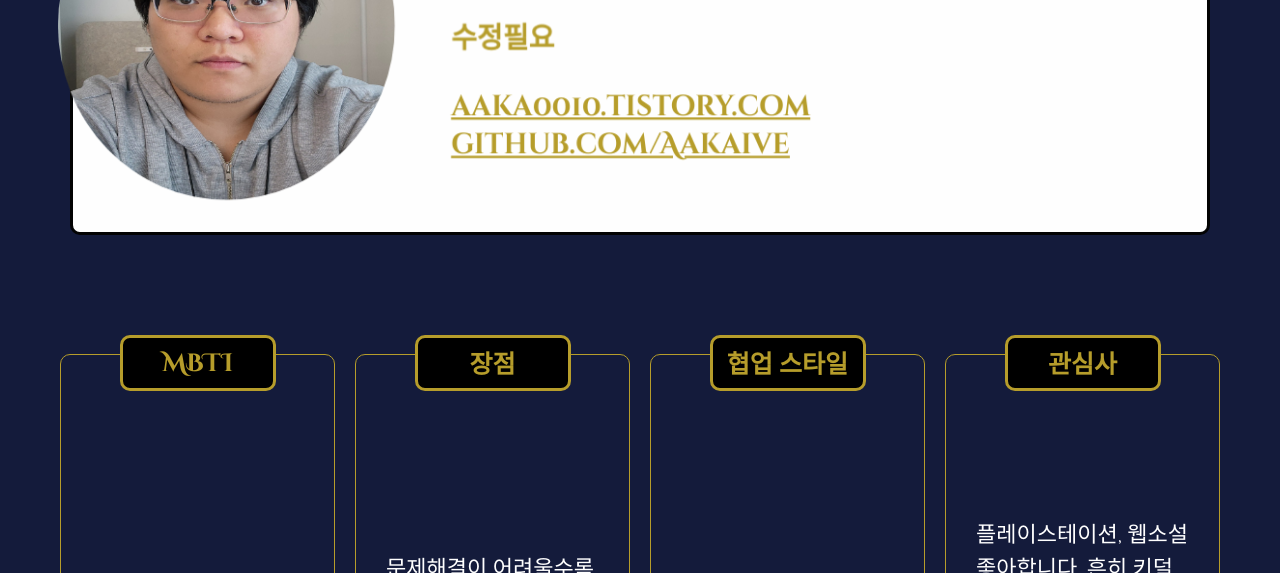
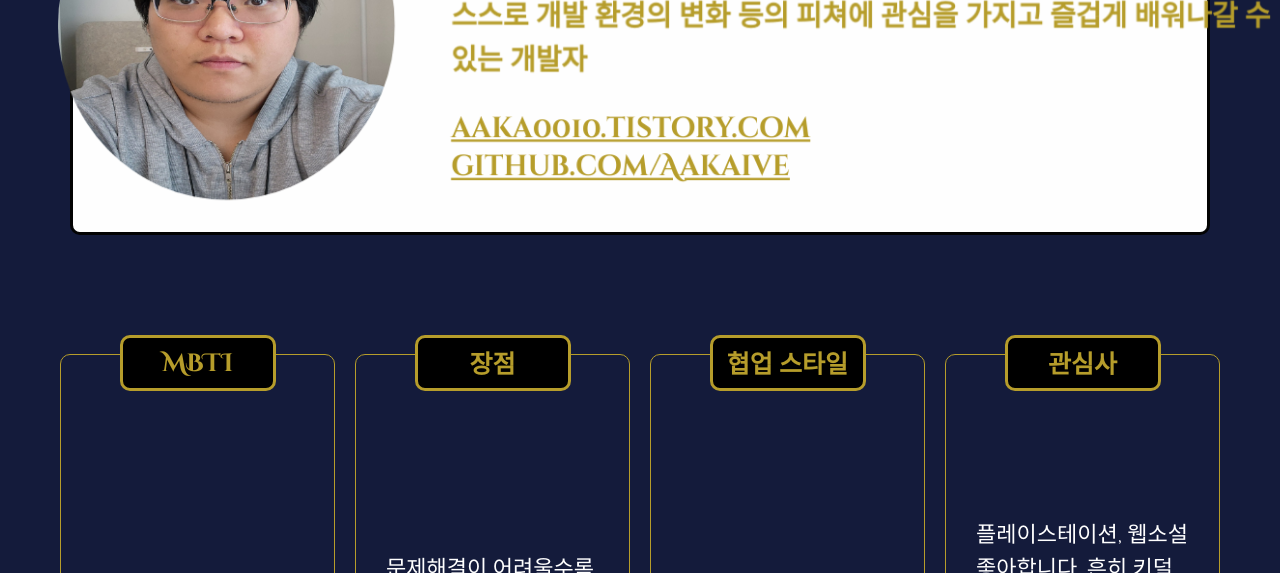
Before and after one commit to sharp-wind/SharpWind, a website: page memberPage/정원석.html in a window 1280 px wide. Shown: the part 527-1100 px from the top of the page. Drawn offline with Linux system fonts and the light colour scheme.

Commit message:
style:빈부분 채워넣기

```diff
--- a/memberPage/정원석.html
+++ b/memberPage/정원석.html
@@ -44,7 +44,7 @@
                 <span class="name-text">정원석</span>
                 <h3 class="text">
                     <!-- 어떤 개발자가 되고 싶은 지 -->
-                    수정필요
+                    스스로 개발 환경의 변화 등의 피쳐에 관심을 가지고 즐겁게 배워나갈 수 있는 개발자
                 </h3>
                 <!-- 블로그 주소 -->
                 <a href="https://aaka0010.tistory.com/" class="link-text">aaka0010.tistory.com  </a></br>
```
